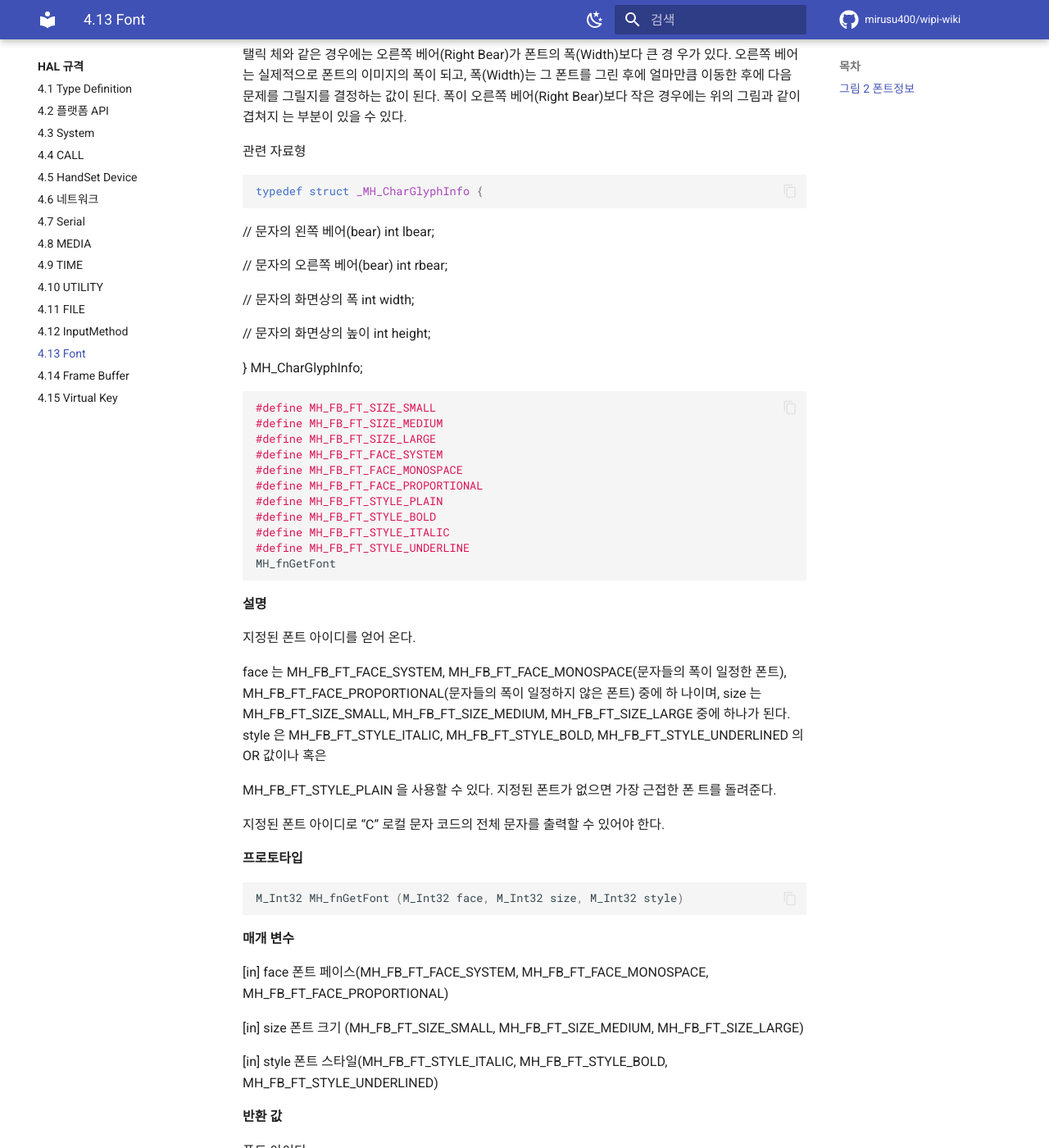
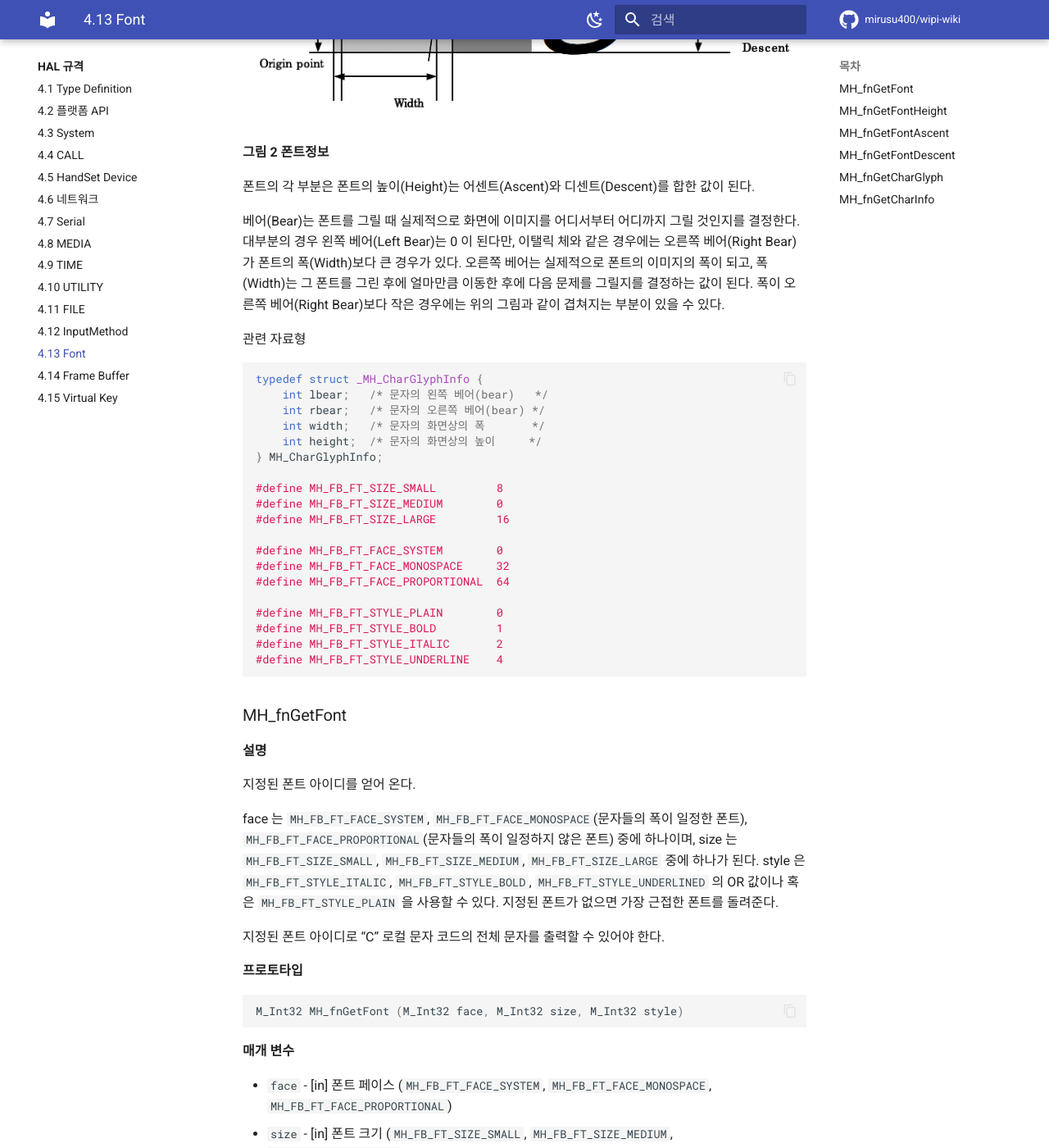
Before and after one commit to mirusu400/wipi-wiki, an MkDocs documentation site: the page built from docs/hal/font.md, in a window 1280 px wide and 1400 px high, scrolled down 635 px. Shown: the whole window at 82% size. Built offline with MkDocs 1.6.1 and Material for MkDocs 9.7.7, drawn with Linux system fonts in a browser that asks for light colours; comment, search, counter and statistics services are not loaded; some of the changed text lies outside the part shown.

Commit message:
update font.md, fix some input-method

````diff
--- a/docs/hal/font.md
+++ b/docs/hal/font.md
@@ -1,62 +1,48 @@
 # 4.13. Font
 
-다양한 폰트를 화면에 출력하거나 화면 출력 시에 다양한 정보들을 얻어오는 함수 로 구성되어 있다.
+다양한 폰트를 화면에 출력하거나 화면 출력 시에 다양한 정보들을 얻어오는 함수로 구성되어 있다.
 
-폰트는 시스템에 마다 형태와 크기와 페이스(Face)가 일정하지 않으므로 각 폰트 를 정확히 지정하는 것이 아니라, 추상화된 내용으로 지정한다. 즉 크기(작음|보 통|큼)과 스타일(굵게|이탤릭|밑줄|보통)과 페이스를 가지고 실제적인 폰트를 얻 어옴으로써 각 단말기 마다 쉽게 적용될 수 있도록 하였다.
+폰트는 시스템에 마다 형태와 크기와 페이스(Face)가 일정하지 않으므로 각 폰트 를 정확히 지정하는 것이 아니라, 추상화된 내용으로 지정한다. 즉 크기(`작음|보통|큼`)과 스타일(`굵게|이탤릭|밑줄|보통`)과 페이스를 가지고 실제적인 폰트를 얻어옴으로써 각 단말기 마다 쉽게 적용될 수 있도록 하였다.
 
-```c
-Ascent
-e
-L
-Descent
-Width
-```
+![alt text](../assets/figures/hal/font-img.png)
 
-#### 그림 2 폰트정보
+**그림 2 폰트정보**
 
-폰트의 각 부분은 폰트의 높이(Height)는 어센트(Ascent)와 디센트(Descent)를 합 한 값이 된다.
+폰트의 각 부분은 폰트의 높이(Height)는 어센트(Ascent)와 디센트(Descent)를 합한 값이 된다.
 
-베어(Bear)는 폰트를 그릴 때 실제적으로 화면에 이미지를 어디서부터 어디까지 그릴 것인지를 결정한다. 대부분의 경우 왼쪽 베어(Left Bear)는 0 이 된다만, 이
-
-탤릭 체와 같은 경우에는 오른쪽 베어(Right Bear)가 폰트의 폭(Width)보다 큰 경 우가 있다. 오른쪽 베어는 실제적으로 폰트의 이미지의 폭이 되고, 폭(Width)는 그 폰트를 그린 후에 얼마만큼 이동한 후에 다음 문제를 그릴지를 결정하는 값이 된다. 폭이 오른쪽 베어(Right Bear)보다 작은 경우에는 위의 그림과 같이 겹쳐지 는 부분이 있을 수 있다.
+베어(Bear)는 폰트를 그릴 때 실제적으로 화면에 이미지를 어디서부터 어디까지 그릴 것인지를 결정한다. 대부분의 경우 왼쪽 베어(Left Bear)는 0 이 된다만, 이탤릭 체와 같은 경우에는 오른쪽 베어(Right Bear)가 폰트의 폭(Width)보다 큰 경우가 있다. 오른쪽 베어는 실제적으로 폰트의 이미지의 폭이 되고, 폭(Width)는 그 폰트를 그린 후에 얼마만큼 이동한 후에 다음 문제를 그릴지를 결정하는 값이 된다. 폭이 오른쪽 베어(Right Bear)보다 작은 경우에는 위의 그림과 같이 겹쳐지는 부분이 있을 수 있다.
 
 관련 자료형
 
 ```c
 typedef struct _MH_CharGlyphInfo {
+    int lbear;   /* 문자의 왼쪽 베어(bear)   */
+    int rbear;   /* 문자의 오른쪽 베어(bear) */
+    int width;   /* 문자의 화면상의 폭       */
+    int height;  /* 문자의 화면상의 높이     */
+} MH_CharGlyphInfo;
+
+#define MH_FB_FT_SIZE_SMALL         8
+#define MH_FB_FT_SIZE_MEDIUM        0
+#define MH_FB_FT_SIZE_LARGE         16
+
+#define MH_FB_FT_FACE_SYSTEM        0
+#define MH_FB_FT_FACE_MONOSPACE     32
+#define MH_FB_FT_FACE_PROPORTIONAL  64
+
+#define MH_FB_FT_STYLE_PLAIN        0
+#define MH_FB_FT_STYLE_BOLD         1
+#define MH_FB_FT_STYLE_ITALIC       2
+#define MH_FB_FT_STYLE_UNDERLINE    4
 ```
 
-// 문자의 왼쪽 베어(bear) int lbear;
-
-// 문자의 오른쪽 베어(bear) int rbear;
-
-// 문자의 화면상의 폭 int width;
-
-// 문자의 화면상의 높이 int height;
-
-} MH_CharGlyphInfo;
-
-```c
-#define MH_FB_FT_SIZE_SMALL
-#define MH_FB_FT_SIZE_MEDIUM
-#define MH_FB_FT_SIZE_LARGE
-#define MH_FB_FT_FACE_SYSTEM
-#define MH_FB_FT_FACE_MONOSPACE
-#define MH_FB_FT_FACE_PROPORTIONAL
-#define MH_FB_FT_STYLE_PLAIN
-#define MH_FB_FT_STYLE_BOLD
-#define MH_FB_FT_STYLE_ITALIC
-#define MH_FB_FT_STYLE_UNDERLINE
-MH_fnGetFont
-```
+### MH_fnGetFont
 
 **설명**
 
 지정된 폰트 아이디를 얻어 온다.
 
-face 는 MH_FB_FT_FACE_SYSTEM, MH_FB_FT_FACE_MONOSPACE(문자들의 폭이 일정한 폰트), MH_FB_FT_FACE_PROPORTIONAL(문자들의 폭이 일정하지 않은 폰트) 중에 하 나이며, size 는 MH_FB_FT_SIZE_SMALL, MH_FB_FT_SIZE_MEDIUM, MH_FB_FT_SIZE_LARGE 중에 하나가 된다. style 은 MH_FB_FT_STYLE_ITALIC, MH_FB_FT_STYLE_BOLD,  MH_FB_FT_STYLE_UNDERLINED  의  OR  값이나  혹은
-
-MH_FB_FT_STYLE_PLAIN 을 사용할 수 있다. 지정된 폰트가 없으면 가장 근접한 폰 트를 돌려준다.
+face 는 `MH_FB_FT_FACE_SYSTEM`, `MH_FB_FT_FACE_MONOSPACE`(문자들의 폭이 일정한 폰트), `MH_FB_FT_FACE_PROPORTIONAL`(문자들의 폭이 일정하지 않은 폰트) 중에 하나이며, size 는 `MH_FB_FT_SIZE_SMALL`, `MH_FB_FT_SIZE_MEDIUM`, `MH_FB_FT_SIZE_LARGE` 중에 하나가 된다. style 은 `MH_FB_FT_STYLE_ITALIC`, `MH_FB_FT_STYLE_BOLD`, `MH_FB_FT_STYLE_UNDERLINED` 의 OR 값이나 혹은 `MH_FB_FT_STYLE_PLAIN` 을 사용할 수 있다. 지정된 폰트가 없으면 가장 근접한 폰트를 돌려준다.
 
 지정된 폰트 아이디로 “C” 로컬 문자 코드의 전체 문자를 출력할 수 있어야 한다.
 
@@ -68,11 +54,9 @@
 
 **매개 변수**
 
-[in]	face	폰트 페이스(MH_FB_FT_FACE_SYSTEM, MH_FB_FT_FACE_MONOSPACE, MH_FB_FT_FACE_PROPORTIONAL)
-
-[in]	size	폰트	크기	(MH_FB_FT_SIZE_SMALL,	MH_FB_FT_SIZE_MEDIUM, MH_FB_FT_SIZE_LARGE)
-
-[in]	style	폰트	스타일(MH_FB_FT_STYLE_ITALIC,	MH_FB_FT_STYLE_BOLD, MH_FB_FT_STYLE_UNDERLINED)
+- `face` - [in] 폰트 페이스 (`MH_FB_FT_FACE_SYSTEM`, `MH_FB_FT_FACE_MONOSPACE`, `MH_FB_FT_FACE_PROPORTIONAL`)
+- `size` - [in] 폰트 크기 (`MH_FB_FT_SIZE_SMALL`, `MH_FB_FT_SIZE_MEDIUM`, `MH_FB_FT_SIZE_LARGE`)
+- `style` - [in] 폰트 스타일 (`MH_FB_FT_STYLE_ITALIC`, `MH_FB_FT_STYLE_BOLD`, `MH_FB_FT_STYLE_UNDERLINED`)
 
 **반환 값**
 
@@ -86,9 +70,9 @@
 
 없음
 
-```c
-MH_fnGetFontHeight 설명
-```
+### MH_fnGetFontHeight
+
+**설명**
 
 지정된 폰트의 높이를 돌려준다
 
@@ -100,7 +84,7 @@
 
 **매개 변수**
 
-[in]	font	폰트 아이디
+- `font` - [in] - 폰트 아이디
 
 **반환 값**
 
@@ -114,9 +98,7 @@
 
 없음
 
-```c
-MH_fnGetFontAscent
-```
+### MH_fnGetFontAscent
 
 **설명**
 
@@ -130,7 +112,7 @@
 
 **매개 변수**
 
-[in]	font	폰트 아이디
+- `font` - [in] 폰트 아이디
 
 **반환 값**
 
@@ -144,9 +126,7 @@
 
 없음
 
-```c
-MH_fnGetFontDescent
-```
+### MH_fnGetFontDescent
 
 **설명**
 
@@ -160,7 +140,7 @@
 
 **매개 변수**
 
-[in]	font	폰트 아이디
+- `font` - [in] 폰트 아이디
 
 **반환 값**
 
@@ -174,46 +154,40 @@
 
 없음
 
-```c
-MH_fnGetCharGlyph
-```
+### MH_fnGetCharGlyph
 
 **설명**
 
-지정된 문자를 화면에 바로 찍을 수 있는 이미지 형태로 만들어 돌려준다. 돌려주는 버퍼는 주 화면 LCD 와 같은 색상수를 가지며 주화면 LCD 에 바로 복사할 수 있는 형태의 이미지이다. 이미지 내용은 반환하는 값이 가리키는 버퍼에 (0, 0)에서 부터 (1, 0), (2, 0), ... (0, 1), (1, 1) ... 의 순서 대로 저장된다.
+지정된 문자를 화면에 바로 찍을 수 있는 이미지 형태로 만들어 돌려준다. 돌려주는 버퍼는 주 화면 LCD 와 같은 색상수를 가지며 주화면 LCD 에 바로 복사할 수 있는 형태의 이미지이다. 이미지 내용은 반환하는 값이 가리키는 버퍼에 `(0, 0)`에서 부터 `(1, 0), (2, 0), ... (0, 1), (1, 1) ... `의 순서 대로 저장된다.
+
+![alt text](../assets/figures/hal/font-img2.png)
+
+LCD가 16bit 컬러를 지원할 때.
 
 ```c
-Pixel 단위
-LCD가 16bit 컬러를 지원할 때.
-M_Uint8 *pbuf = MH_fnGetCharGlyph(fontid, ‘H’, blackPixel, whitePixel, &bpl); M_Uint16 *ppxls = (M_Uint16 *)pbuf;
-와 같은  코드가  수행되었다면,  , ppxls[0] 은 whitePixel이 되고 ppxls[bpl*1] 은 whitePixel, ppxls[bpl * 1 + 1]은 blackPixel이 된다.
+M_Uint8 *pbuf = MH_fnGetCharGlyph(fontid, ‘H’, blackPixel, whitePixel, &bpl);
+M_Uint16 *ppxls = (M_Uint16 *)pbuf;
 ```
+
+와 같은  코드가  수행되었다면, `ppxls[0]` 은 `whitePixel`이 되고 `ppxls[bpl*1]` 은 `whitePixel`, `ppxls[bpl * 1 + 1]`은 `blackPixel이` 된다.
 
 **프로토타입**
 
 ```c
-const M_Uint8 *MH_fnGetCharGlyph( const M_Int32 fontid, const M_Uint16 ch,
-const M_Uint32 fgPxl,
-const M_Uint32 bgPxl,
-M_Int32 *pbpl,
-)
+const M_Uint8 *MH_fnGetCharGlyph(const M_Int32 fontid, const M_Uint16 ch, const M_Uint32 fgPxl, const M_Uint32 bgPxl, M_Int32 *pbpl)
 ```
 
 **매개 변수**
 
-[in]	fontid 폰트아이디
-
-[in]	ch	문자 (문자는 로컬 코드 이다. 즉 유니 코드가 아니다)
-
-```c
-[in]	fgPxl	문자의 전경색 [in]	bgPxl	문자의 배경색
-```
-
-[out]  bpl	프레임 버퍼의 한 줄 당 차지하는 바이트 수
+- `fontid` - [in] 폰트아이디
+- `ch` - [in] 문자 (문자는 로컬 코드 이다. 즉 유니 코드가 아니다)
+- `fgPxl` - [in] 문자의 전경색
+- `bgPxl` - [in] 문자의 배경색
+- `bpl` - [out] 프레임 버퍼의 한 줄 당 차지하는 바이트 수
 
 **반환 값**
 
-복사 할 수 있는 형태의 이미지 내부 버퍼. 이 버퍼는 밖에서 해제되면 안되며 내 용이 바뀌어서도 안된다. 만일 ch 에 대응하는 문자가 없는 경우에는 NULL 을 돌려 준다.
+복사 할 수 있는 형태의 이미지 내부 버퍼. 이 버퍼는 밖에서 해제되면 안되며 내용이 바뀌어서도 안된다. 만일 ch 에 대응하는 문자가 없는 경우에는 NULL 을 돌려 준다.
 
 **부작용**
 
@@ -223,9 +197,8 @@
 
 없음
 
-```c
-MH_fnGetCharInfo
-```
+
+### MH_fnGetCharInfo
 
 **설명**
 
@@ -239,15 +212,19 @@
 
 **매개 변수**
 
-[in]	font	폰트
-
-[in]	char	문자(문자는 로컬 코드 이다. 즉 유니 코드가 아니다) [out]	pcg	문자의 정보 반환
+- `font` - [in] 폰트
+- `char` - [in] 문자(문자는 로컬 코드 이다. 즉 유니 코드가 아니다)
+- `pcg` - [out] 문자의 정보 반환
 
 **반환 값**
 
-성공 실패:
+성공
 
-M_E_ERROR – 대응하는 문자 인덱스에 폰트가 없는 경우
+- 0
+
+실패
+
+- `M_E_ERROR` – 대응하는 문자 인덱스에 폰트가 없는 경우
 
 **부작용**
 
````
Also changed, not shown: docs/hal/input-method.md (+4 -4 lines), docs/assets/figures/hal/font-img.png (added), docs/assets/figures/hal/font-img2.png (added).
